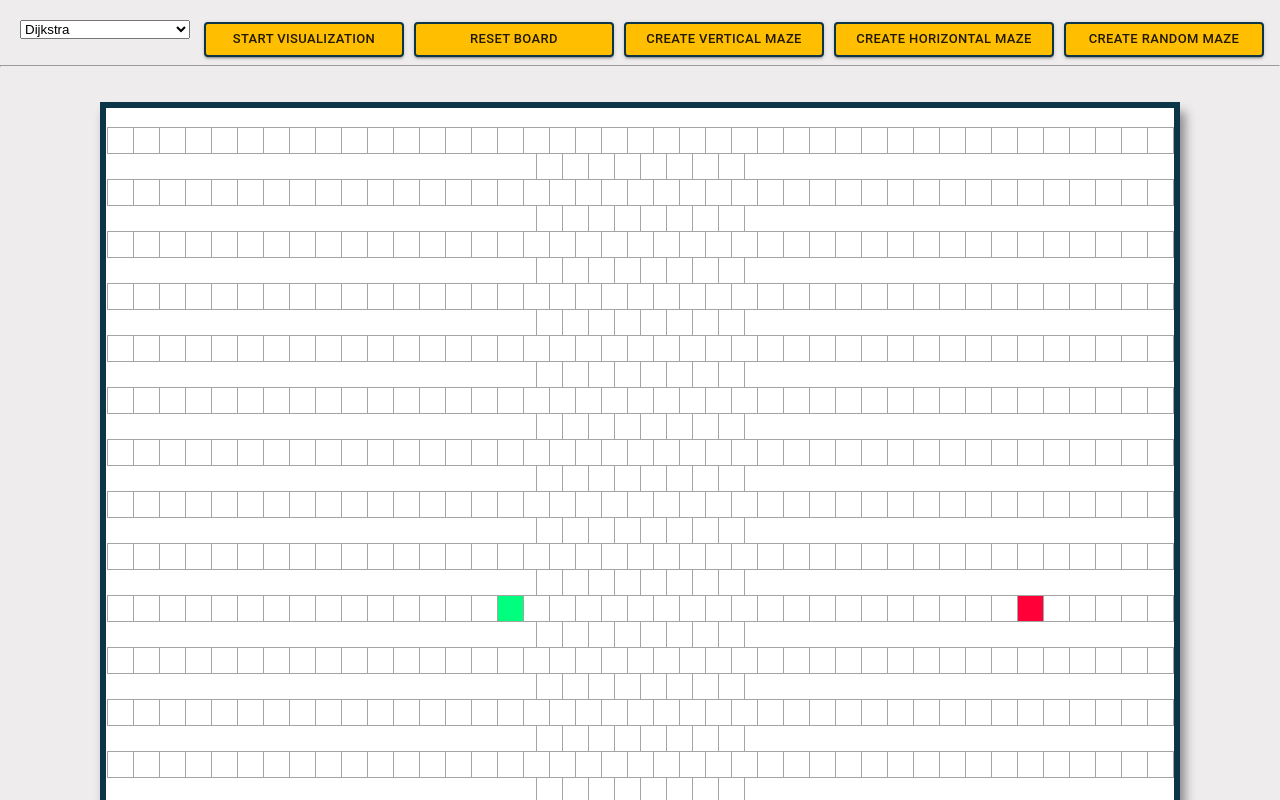
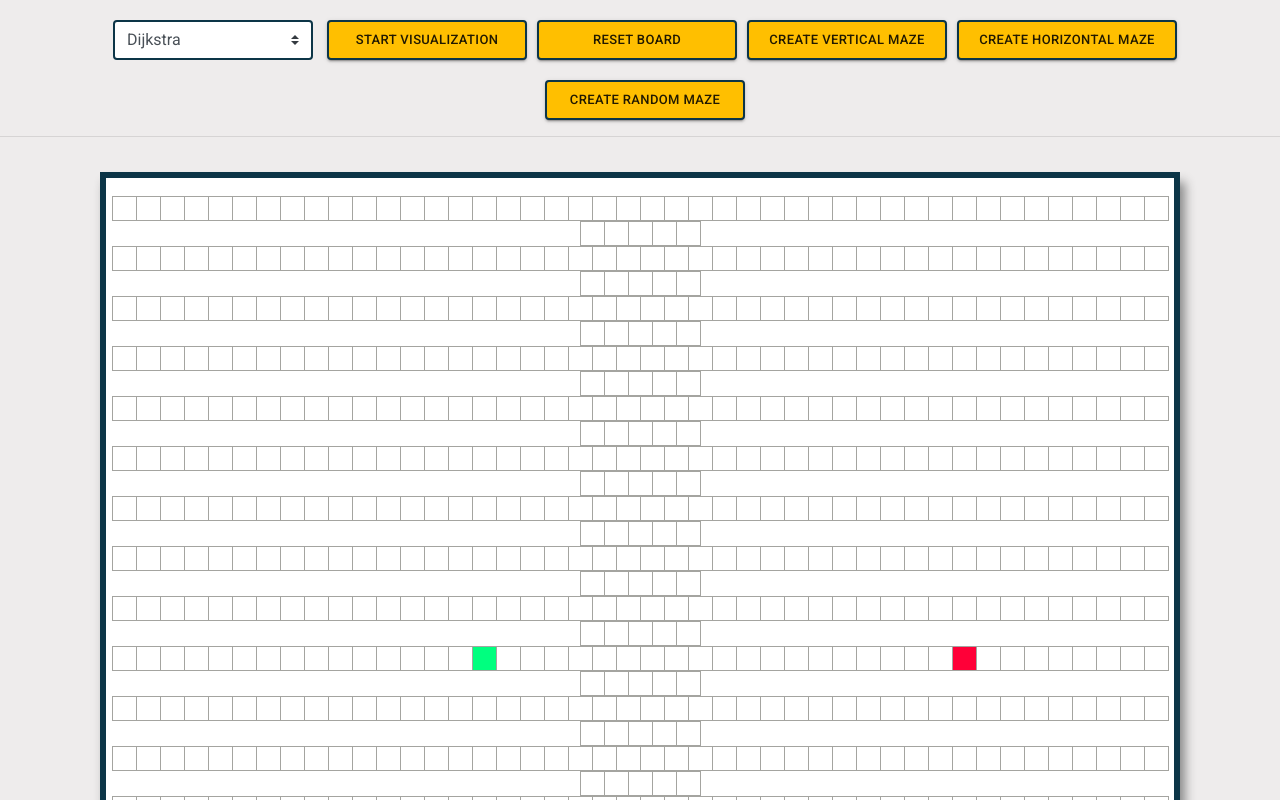
Before and after one commit to AvishKaushik/pathfinding-visualizer, a React (Create React App) app: page / in a window 1280 px wide. Shown: the top 800 px of the page. Built offline with nearby package versions, Linux system fonts and the light colour scheme.

Commit message:
PathFinding Visualizer

```diff
--- a/package.json
+++ b/package.json
@@ -10,6 +10,7 @@
     "@testing-library/user-event": "^7.2.1",
     "bootstrap": "^4.5.0",
     "gsap": "^3.5.1",
+    "mdbreact": "^5.0.1",
     "react": "^16.14.0",
     "react-dom": "^16.14.0",
     "react-dropdown": "^1.7.0",
--- a/src/PathfindingVisualizer/Node/Node.css
+++ b/src/PathfindingVisualizer/Node/Node.css
@@ -1,7 +1,18 @@
 .node {
   width: 25px;
   height: 25px;
-  margin-top: -1px;
+  margin-top: -2px;
+  margin-bottom: -5px;
+  margin-right: -1px;
+  background-color: white;
+  border: 1px solid rgb(164, 164, 160);
+  display: inline-block;
+  transition: all 0.25s linear;
+}
+.node:nth-child(2n + 50) {
+  width: 25px;
+  height: 25px;
+  margin-top: -10px;
   margin-bottom: -4px;
   margin-right: -1px;
   background-color: white;
@@ -9,7 +20,6 @@
   display: inline-block;
   transition: all 0.25s linear;
 }
-
 .node-finish {
   background-color: rgb(255, 0, 56);
 }
--- a/src/PathfindingVisualizer/PathfindingVisualizer.css
+++ b/src/PathfindingVisualizer/PathfindingVisualizer.css
@@ -26,6 +26,7 @@ select {
   background-color: #ffbf00;
   border: 2px solid rgb(12, 53, 71);
   margin-top: 20px;
+  height: 40px;
 }
 
 #btn2 {
@@ -34,6 +35,7 @@ select {
   background-color: #ffbf00;
   border: 2px solid rgb(12, 53, 71);
   margin-top: 20px;
+  height: 40px;
 }
 #btn3 {
   width: 200px;
@@ -41,6 +43,7 @@ select {
   background-color: #ffbf00;
   border: 2px solid rgb(12, 53, 71);
   margin-top: 20px;
+  height: 40px;
 }
 #btn4 {
   width: 220px;
@@ -48,6 +51,7 @@ select {
   background-color: #ffbf00;
   border: 2px solid rgb(12, 53, 71);
   margin-top: 20px;
+  height: 40px;
 }
 #btn5 {
   width: 200px;
@@ -55,4 +59,13 @@ select {
   background-color: #ffbf00;
   border: 2px solid rgb(12, 53, 71);
   margin-top: 20px;
+  height: 40px;
 }
+
+#btn6 {
+  width: 200px;
+  margin-left: 10px;
+  border: 2px solid rgb(12, 53, 71);
+  margin-top: -100px;
+  height: 40px;
+}
--- a/src/PathfindingVisualizer/PathfindingVisualizer.jsx
+++ b/src/PathfindingVisualizer/PathfindingVisualizer.jsx
@@ -3,7 +3,10 @@ import Node from './Node/Node.jsx';
 import {dijkstra, getNodesInShortestPathOrderD} from '../algorithms/dijkstra';
 import {asearch, getNodesInShortestPathOrderA} from '../algorithms/asearch';
 import {dfs, getNodesInShortestPathOrderDFS} from '../algorithms/dfs';
-import { Button, Select, MenuItem, InputLabel } from '@material-ui/core';
+import { Button} from '@material-ui/core';
+import '@fortawesome/fontawesome-free/css/all.min.css';
+import 'bootstrap-css-only/css/bootstrap.min.css';
+import 'mdbreact/dist/css/mdb.css';
 
 import './PathfindingVisualizer.css';
 
@@ -12,6 +15,8 @@ const START_NODE_COL = 15;
 const FINISH_NODE_ROW = 9;
 const FINISH_NODE_COL = 35;
 var yon=false;
+var options=["DFS","Dijkstra"];
+var values=["DFS","Dijkstra"];
 
 export default class PathfindingVisualizer extends Component {
   constructor(props) {
@@ -733,7 +738,7 @@ export default class PathfindingVisualizer extends Component {
 
     return (
       <>
-      <select labelId="label" ref="visualizationType" id="btn6" disabled={this.state.disabled} >
+      <select className="browser-default custom-select" ref="visualizationType" id="btn6" disabled={this.state.disabled} >
       <option value="Dijkstra">Dijkstra</option>
       <option value="AStar">A* Search</option>
       <option value="DFS">Depth First Search</option>
```
Also changed, not shown: 1 other file (tests, documents, lock files or other folders).
